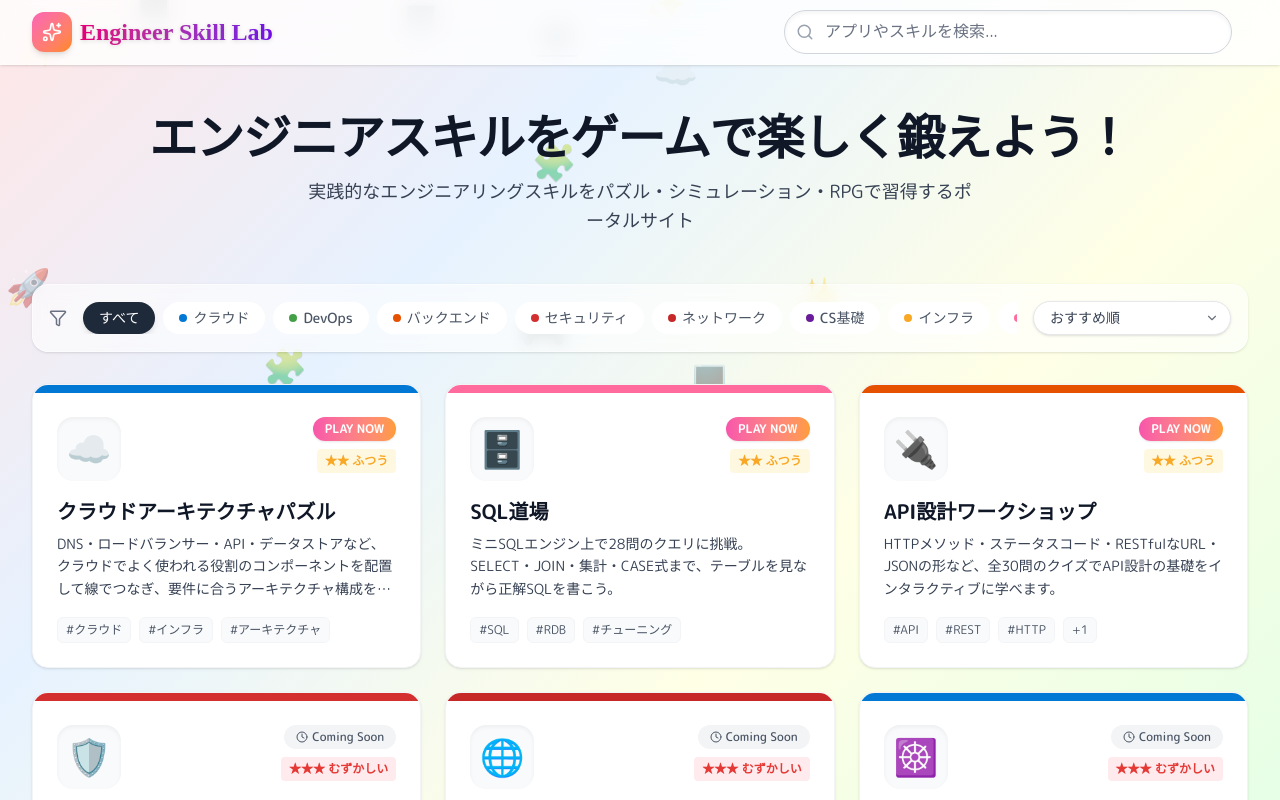
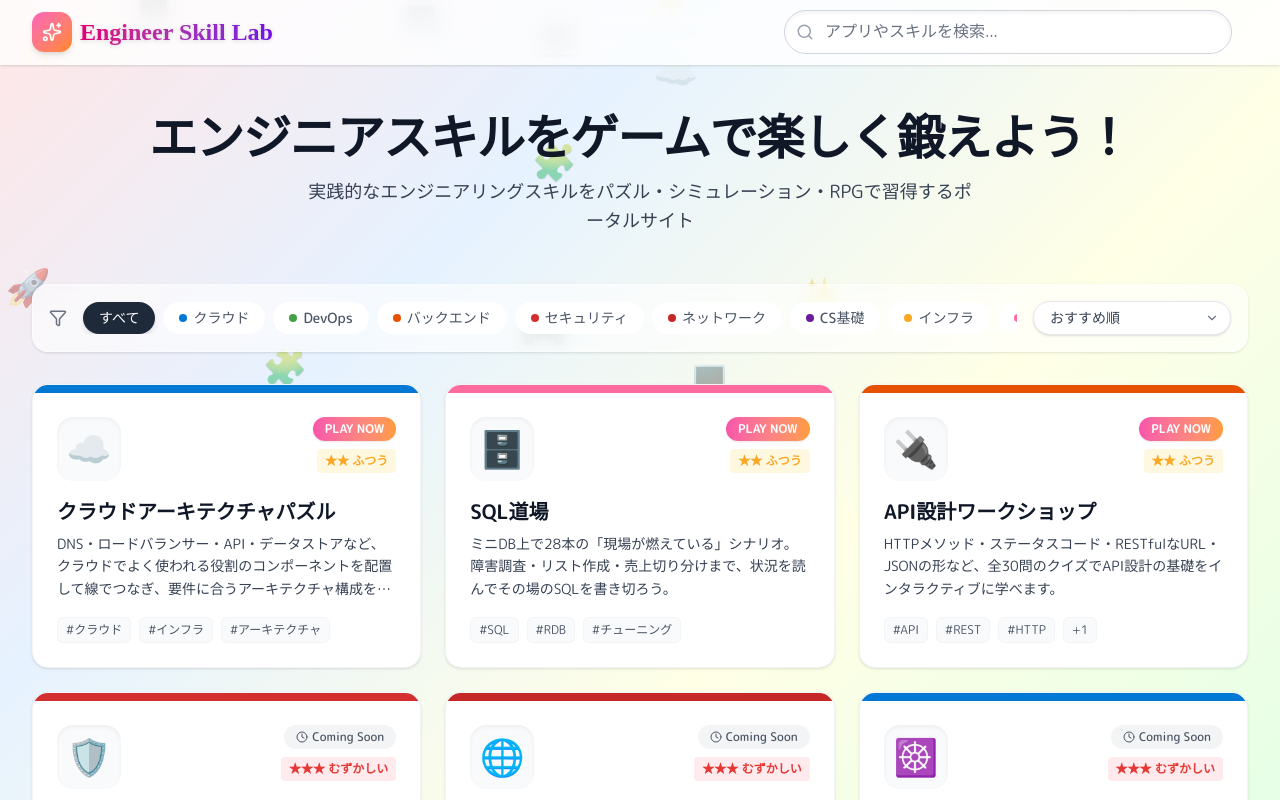
Before and after one commit to nit-kl/Engineer-Skill-Lab, a React (Vite) app: page / in a window 1280 px wide. Shown: the top 800 px of the page. Built offline with nearby package versions, Linux system fonts and the light colour scheme; a web font is replaced by a local one.

Commit message:
SQL道場をシナリオごとに記載

```diff
--- a/src/apps/sql-dojo/challenges.ts
+++ b/src/apps/sql-dojo/challenges.ts
@@ -21,10 +21,11 @@ export const CHALLENGES: Challenge[] = [
   {
     id: 1,
     chapter: 'basics',
-    title: 'はじめてのSELECT',
+    title: '17:47、社員マスタが全社で同じエラーで止まった',
     difficulty: 1,
     description:
-      'employeesテーブルから、名前(name)と年齢(age)を取得してください。',
+      '権限まわりのリリース事故で、人事ポータルの社員マスタが全員まとめて開けない（自分の画面だけの問題ではない）。ロールバック手順は走っているが、それまでのつなぎで経営対応が「登録されている人の最低限の名簿」を求めている。GUIは死んでいるが、緊急用の読取専用SQLコンソールだけは通っており、当番に回ったあなたがここから叩けるのが唯一のルートだ。\n\n' +
+      'employees テーブルから、名前(name)と年齢(age)を取得するSQLを書いてください。',
     tables: ['employees'],
     hint: 'SELECT カラム名, カラム名 FROM テーブル名',
     answer: 'SELECT name, age FROM employees',
@@ -33,10 +34,11 @@ export const CHALLENGES: Challenge[] = [
   {
     id: 2,
     chapter: 'basics',
-    title: 'WHERE句でフィルタ',
+    title: 'リリース直前、開発部だけの人件費を即答せよ',
     difficulty: 1,
     description:
-      'employeesテーブルから、開発部(department_id = 1)のメンバーの名前(name)と給与(salary)を取得してください。',
+      '会計からSlack着信。「開発部(department_id = 1)の給与レンジ、今すぐ」。承認フローが止まっていて、あなたがその場で叩けるのはこのリードオンリーDBだけ。\n\n' +
+      'employees から、開発部のメンバーの名前(name)と給与(salary)を取得してください。',
     tables: ['employees'],
     hint: 'WHERE カラム名 = 値',
     answer: 'SELECT name, salary FROM employees WHERE department_id = 1',
@@ -52,10 +54,11 @@ export const CHALLENGES: Challenge[] = [
   {
     id: 3,
     chapter: 'basics',
-    title: '比較演算子',
+    title: '昇給ラインの急造リスト——450k未満は手当対象？',
     difficulty: 1,
     description:
-      'employeesテーブルから、給与(salary)が450000以上のメンバーの名前(name)と給与(salary)を取得してください。',
+      '労務トラブルを避けるため、「給与が45万円以上の人」を今日中に法務へ送る必要がある。エクスポートが不安定で、生SQL一択。\n\n' +
+      'employees から、給与(salary)が450000以上のメンバーの名前(name)と給与(salary)を取得してください。',
     tables: ['employees'],
     hint: 'WHERE salary >= 値',
     answer: 'SELECT name, salary FROM employees WHERE salary >= 450000',
@@ -71,10 +74,11 @@ export const CHALLENGES: Challenge[] = [
   {
     id: 4,
     chapter: 'basics',
-    title: 'ORDER BYで並べ替え',
+    title: '役員面談で刺される前に「給与トップから並べろ」',
     difficulty: 1,
     description:
-      'employeesテーブルの全員の名前(name)・年齢(age)・給与(salary)を、給与の高い順に取得してください。',
+      '「誰が一番もらっている？」という質問が飛んできた。感覚で答えると火に油。事実ベースで並べ替えた表をその場で出すしかない。\n\n' +
+      'employees の全員について、名前(name)・年齢(age)・給与(salary)を、給与の高い順に取得してください。',
     tables: ['employees'],
     hint: 'ORDER BY カラム名 DESC',
     answer: 'SELECT name, age, salary FROM employees ORDER BY salary DESC',
@@ -89,10 +93,11 @@ export const CHALLENGES: Challenge[] = [
   {
     id: 5,
     chapter: 'basics',
-    title: '複数条件のWHERE',
+    title: '中堅層の待遇見直し——30代で50万未満は誰だ',
     difficulty: 1,
     description:
-      'employeesテーブルから、30歳以上かつ給与(salary)が500000未満のメンバーの名前(name)・年齢(age)・給与(salary)を取得してください。',
+      'タレント流出が話題になっている。人事が「30歳以上かつ給与50万未満」のメンバー名单を今すぐ欲しいと言ってくる。ミスは許されない。\n\n' +
+      'employees から、30歳以上かつ給与(salary)が500000未満の人の名前(name)・年齢(age)・給与(salary)を取得してください。',
     tables: ['employees'],
     hint: 'WHERE age >= 30 AND salary < 500000',
     answer: 'SELECT name, age, salary FROM employees WHERE age >= 30 AND salary < 500000',
@@ -107,10 +112,11 @@ export const CHALLENGES: Challenge[] = [
   {
     id: 6,
     chapter: 'filtering',
-    title: 'LIKEで部分一致',
+    title: 'USB在庫疑惑の拡散前に、論点SKUを名前と単価で囲い込め',
     difficulty: 1,
     description:
-      'productsテーブルから、名前(name)に「USB」を含む商品の名前(name)と価格(price)を取得してください。',
+      'SNSで「USBまわりの在庫がおかしい」という曖昧な噂が流れ始めた。倉庫で実数を数える段階の前に、社内では「そもそもどのSKUが論点か」をマスタで確定させ、販売価格も揃えて広報・受注窓口に即回さないと、根拠なしの否定・肯定どちらも踏み抜く。\n\n' +
+      'products から、名前(name)に「USB」を含む商品の名前(name)と価格(price)を取得してください。',
     tables: ['products'],
     hint: "WHERE name LIKE '%キーワード%'",
     answer: "SELECT name, price FROM products WHERE name LIKE '%USB%'",
@@ -125,10 +131,11 @@ export const CHALLENGES: Challenge[] = [
   {
     id: 7,
     chapter: 'filtering',
-    title: 'INで複数値マッチ',
+    title: '配送センター混乱——電子機器とストレージだけ優先ピック',
     difficulty: 1,
     description:
-      'productsテーブルから、カテゴリ(category)が「電子機器」か「ストレージ」の商品の名前(name)・カテゴリ(category)・価格(price)を取得してください。',
+      'トラック遅延でピッキング指示が乱れた。「電子機器」と「ストレージ」のカテゴリだけ先にリストアップしろ、と現場監督が叫んでいる。\n\n' +
+      'products から、カテゴリ(category)が「電子機器」か「ストレージ」の商品について、名前(name)・カテゴリ(category)・価格(price)を取得してください。',
     tables: ['products'],
     hint: "WHERE category IN ('値1', '値2')",
     answer: "SELECT name, category, price FROM products WHERE category IN ('電子機器', 'ストレージ')",
@@ -143,10 +150,11 @@ export const CHALLENGES: Challenge[] = [
   {
     id: 8,
     chapter: 'filtering',
-    title: 'BETWEENで範囲指定',
+    title: '価格帯バグ疑い、五千〜五万円のSKUを昇順で晒せ',
     difficulty: 2,
     description:
-      'productsテーブルから、価格(price)が5000〜50000の商品の名前(name)と価格(price)を価格昇順で取得してください。',
+      '価格改定バッチの不具合が疑われている。五千円〜五万円のレンジに落ちる商品を、安い順に並べて経理と突き合わせる。お前の手が止まればロールバック不能。\n\n' +
+      'products から、価格(price)が5000〜50000の商品の名前(name)と価格(price)を、価格の昇順で取得してください。',
     tables: ['products'],
     hint: 'WHERE price BETWEEN 下限 AND 上限',
     answer: 'SELECT name, price FROM products WHERE price BETWEEN 5000 AND 50000 ORDER BY price ASC',
@@ -162,9 +170,11 @@ export const CHALLENGES: Challenge[] = [
   {
     id: 9,
     chapter: 'filtering',
-    title: 'DISTINCTで重複排除',
+    title: '出張規程改正、営業に「何地域をカバーしてるか」聞かれた',
     difficulty: 1,
-    description: 'customersテーブルから、重複なく地域(region)の一覧を取得してください。',
+    description:
+      '法務が「顧客の所在地域がすべて把握できているか」と詰めている。重複なく地域の一覧を出せばとりあえず一息つける。\n\n' +
+      'customers テーブルから、重複なく地域(region)の一覧を取得してください。',
     tables: ['customers'],
     hint: 'SELECT DISTINCT カラム名',
     answer: 'SELECT DISTINCT region FROM customers',
@@ -177,10 +187,11 @@ export const CHALLENGES: Challenge[] = [
   {
     id: 10,
     chapter: 'filtering',
-    title: 'AND/ORの組み合わせ',
+    title: '在庫アラート誤爆、周辺機器の閾値だけ切り分けろ',
     difficulty: 2,
     description:
-      'productsテーブルから、カテゴリが「周辺機器」で、かつ在庫(stock)が100以上、または価格(price)が10000以上の商品の名前(name)と価格(price)を取得してください。',
+      '監視が赤転したが、本当に危ないのは「周辺機器」で在庫100以上、または単価1万超——この条件に当たるSKUだけ施策会議に持ち込めと部長命令。\n\n' +
+      'products から、カテゴリが「周辺機器」で、かつ在庫(stock)が100以上、または価格(price)が10000以上の商品の名前(name)と価格(price)を取得してください。',
     tables: ['products'],
     hint: "WHERE category = '...' AND (stock >= ... OR price >= ...)",
     answer:
@@ -198,10 +209,11 @@ export const CHALLENGES: Challenge[] = [
   {
     id: 11,
     chapter: 'filtering',
-    title: 'LIMITで上位N件',
+    title: 'アワード品の代替案、高単価トップ3を今すぐ',
     difficulty: 1,
     description:
-      'productsテーブルから、価格(price)が高い順に上位3件の名前(name)と価格(price)を取得してください。',
+      'ヒット商品が欠品し、顧客VIPへの代替ギフトを即決しなければ契約失効の可能性がある。高い順に3件、社長が待っている。\n\n' +
+      'products から、価格(price)が高い順に上位3件の名前(name)と価格(price)を取得してください。',
     tables: ['products'],
     hint: 'ORDER BY ... DESC LIMIT 数',
     answer: 'SELECT name, price FROM products ORDER BY price DESC LIMIT 3',
@@ -217,10 +229,11 @@ export const CHALLENGES: Challenge[] = [
   {
     id: 12,
     chapter: 'aggregation',
-    title: 'COUNTで数える',
+    title: '避難誘導で紙名簿がない——学年別人数を理事に即答',
     difficulty: 1,
     description:
-      'studentsテーブルから、学年(grade)ごとの生徒数をカウントしてください。カラム名はgrade, countにしてください。',
+      '非常時の避難誘導で「各学年に何人いるか」が求められた。紙の名簿が倉庫に取りに行けない。DBだけが真実。\n\n' +
+      'students から、学年(grade)ごとの生徒数をカウントしてください。カラム名は grade, count にしてください。',
     tables: ['students'],
     hint: 'SELECT カラム, COUNT(*) AS count FROM テーブル GROUP BY カラム',
     answer: 'SELECT grade, COUNT(*) AS count FROM students GROUP BY grade',
@@ -238,10 +251,11 @@ export const CHALLENGES: Challenge[] = [
   {
     id: 13,
     chapter: 'aggregation',
-    title: 'AVG / MAX / MIN',
+    title: 'テスト難易度論争、科目別の平均・最高・最低を数字で黙らせろ',
     difficulty: 2,
     description:
-      'scoresテーブルから、科目(subject_id)ごとの平均点(avg_score)・最高点(max_score)・最低点(min_score)を求めてください。',
+      '保護者会で「数学だけ厳しすぎる」が炎上寸前。科目ごとの平均・最高点・最低点を出さないとあなたの評価が飛ぶ。\n\n' +
+      'scores から、科目(subject_id)ごとの平均点(avg_score)・最高点(max_score)・最低点(min_score)を求めてください。',
     tables: ['scores'],
     hint: 'AVG(score), MAX(score), MIN(score) を GROUP BY で使う',
     answer:
@@ -266,10 +280,11 @@ export const CHALLENGES: Challenge[] = [
   {
     id: 14,
     chapter: 'aggregation',
-    title: 'HAVINGで絞り込み',
+    title: '補習予算争い、平均80点以上の科目だけが助成ライン',
     difficulty: 2,
     description:
-      'scoresテーブルから、科目ごとの平均点(avg_score)を求め、平均が80以上の科目(subject_id)だけを表示してください。',
+      '教委から「平均が一定以上の科目だけ追加予算」と通達。平均が80以上の科目だけを即リスト化し、それ以外は予算ゼロ。\n\n' +
+      'scores から、科目ごとの平均点(avg_score)を求め、平均が80以上の科目(subject_id)だけを表示してください。',
     tables: ['scores'],
     hint: 'HAVING AVG(score) >= 80',
     answer:
@@ -294,10 +309,11 @@ export const CHALLENGES: Challenge[] = [
   {
     id: 15,
     chapter: 'aggregation',
-    title: 'COUNT(DISTINCT)',
+    title: '試験監督トラブル、同一人物の二重計上がないか人数を証明しろ',
     difficulty: 2,
     description:
-      'scoresテーブルから、科目ごとの受験者数を集計してください。カラムはsubject_id, student_countにしてください。',
+      '採点システムの不具合で「同じ生徒が二重にカウントされた」と疑われている。科目ごとに、ユニークな受験者数だけ出せと監査が言い張る。\n\n' +
+      'scores から、科目ごとの受験者数を集計してください。カラムは subject_id, student_count にしてください。',
     tables: ['scores'],
     hint: 'COUNT(DISTINCT student_id)',
     answer:
@@ -317,10 +333,11 @@ export const CHALLENGES: Challenge[] = [
   {
     id: 16,
     chapter: 'aggregation',
-    title: 'SUM + WHERE + ORDER BY',
+    title: '大量キャンセル後の売上修正、完了分だけ顧客別数量を出せ',
     difficulty: 2,
     description:
-      "ordersテーブルから、完了(status='完了')注文の顧客(customer_id)ごとの合計数量(total_qty)を求め、多い順に並べてください。",
+      '決済バッチ事故で倉庫は混乱。「完了」ステータスだけの配送実績を顧客別に合算し、CSが謝罪メールの宛先人数を確定させる。遅延は許されない。\n\n' +
+      "orders から、完了(status='完了')注文の顧客(customer_id)ごとの合計数量(total_qty)を求め、多い順に並べてください。",
     tables: ['orders'],
     hint: 'SUM(quantity) + GROUP BY + ORDER BY ... DESC',
     answer:
@@ -343,10 +360,11 @@ export const CHALLENGES: Challenge[] = [
   {
     id: 17,
     chapter: 'aggregation',
-    title: '部活ごとの人数',
+    title: '部活動バス事故、乗車名簿に部ごとの人数が必要',
     difficulty: 2,
     description:
-      'studentsテーブルから、部活(club)ごとの人数(member_count)を集計してください。NULLの部活は含めなくてOKです。clubとmember_countを出力してください。',
+      '急なバス手配で、部活単位の搭乗者数を今すぐ申告しなければ出発できない。未所属(NULL)は対象外。\n\n' +
+      'students から、部活(club)ごとの人数(member_count)を集計してください。NULLの部活は含めなくてOKです。club と member_count を出力してください。',
     tables: ['students'],
     hint: 'WHERE club IS NOT NULL + GROUP BY club',
     answer:
@@ -367,10 +385,11 @@ export const CHALLENGES: Challenge[] = [
   {
     id: 18,
     chapter: 'joins',
-    title: 'INNER JOINの基本',
+    title: '組織再編PDFが腐った、社員—部署の対応表を今作れ',
     difficulty: 2,
     description:
-      'employeesとdepartmentsをINNER JOINし、社員名(name)と部署名(departmentsのname → dept_name)を取得してください。',
+      '株主総会資料の差し替え期限が30分後。employees と departments を突合し、誰がどの部署かの表を生SQLで復元するしかない。\n\n' +
+      'employees と departments を INNER JOIN し、社員名(name)と部署名(departmentsのname → dept_name)を取得してください。',
     tables: ['employees', 'departments'],
     hint: 'JOIN departments d ON e.department_id = d.id',
     answer:
@@ -389,10 +408,11 @@ export const CHALLENGES: Challenge[] = [
   {
     id: 19,
     chapter: 'joins',
-    title: 'LEFT JOINで欠損発見',
+    title: 'ガバナンス監査、「社員ゼロの部署」は存在するか',
     difficulty: 2,
     description:
-      'departmentsに対してemployeesをLEFT JOINし、社員がいない部署名(name)を見つけてください。',
+      '外部監査法人が「幽霊部署がないか」と迫っている。誰も紐づいていない部署名を一発で突き止めよ。ゼロ件なら即ホッとできる。\n\n' +
+      'departments に対して employees を LEFT JOIN し、社員がいない部署の名前(name)だけを取得してください。',
     tables: ['departments', 'employees'],
     hint: 'LEFT JOIN + WHERE ... IS NULL',
     answer:
@@ -408,10 +428,11 @@ export const CHALLENGES: Challenge[] = [
   {
     id: 20,
     chapter: 'joins',
-    title: '3テーブル結合',
+    title: '成績開示システム障害、生徒×科目の全スコアを即席リスト',
     difficulty: 3,
     description:
-      'students, scores, subjectsを結合して、生徒名(name)・科目名(subjectsのname → subject_name)・点数(score)を取得し、点数の高い順に並べてください。',
+      '保護者サイトが落ち、電話殺到。紙の成績表が間に合わない。生徒名・科目名・点数を結合して、高得点順に並べた緊急表を出せ。\n\n' +
+      'students, scores, subjects を結合し、生徒名(name)・科目名(subjectsのname → subject_name)・点数(score)を取得し、点数の高い順に並べてください。',
     tables: ['students', 'scores', 'subjects'],
     hint: '2回JOINする: scores → students, scores → subjects',
     answer:
@@ -431,10 +452,11 @@ export const CHALLENGES: Challenge[] = [
   {
     id: 21,
     chapter: 'joins',
-    title: 'JOINと集計',
+    title: 'リソース枯渇、誰が何本の案件に手を出す過負荷か突き止めろ',
     difficulty: 3,
     description:
-      'employeesとassignmentsを結合して、社員(name)ごとのプロジェクト数(project_count)を集計し、多い順に並べてください。',
+      '複数プロジェクト同時稼働で現場が疲弊。「誰に何件アサインされているか」を人数で並べ、一番多い人から手を離させる方針が決まった。\n\n' +
+      'employees と assignments を結合し、社員(name)ごとのプロジェクト数(project_count)を集計し、多い順に並べてください。',
     tables: ['employees', 'assignments'],
     hint: 'JOIN + GROUP BY + COUNT + ORDER BY',
     answer:
@@ -456,10 +478,11 @@ export const CHALLENGES: Challenge[] = [
   {
     id: 22,
     chapter: 'joins',
-    title: '注文と商品の結合',
+    title: '配送トラッキングがIDのまま、顧客に説明できる表を',
     difficulty: 2,
     description:
-      'ordersとproductsをproduct_idで結合し、注文ID(ordersのid → order_id)・商品名(productsのname → product_name)・数量(quantity)を取得してください。',
+      '問い合わせ対応で「注文番号と商品名がセットでないと話が進まない」と吠えられる。orders と products を突合し、現場と同じ粒度のリストを出せ。\n\n' +
+      'orders と products を product_id で結合し、注文ID(ordersのid → order_id)・商品名(productsのname → product_name)・数量(quantity)を取得してください。',
     tables: ['orders', 'products'],
     hint: 'JOIN products p ON o.product_id = p.id',
     answer:
@@ -477,10 +500,11 @@ export const CHALLENGES: Challenge[] = [
   {
     id: 23,
     chapter: 'advanced',
-    title: '算術演算で在庫金額',
+    title: '在庫評価の夜間ジョブが失敗、棚卸し金額トップ5を手計算で',
     difficulty: 2,
     description:
-      'productsテーブルから、商品名(name)と在庫金額(stock × price → stock_value)を計算し、在庫金額の高い順に上位5件を取得してください。',
+      '会計システムが落ちている。期末の在庫評価は stock×price で上から5件、経理が電話で待っている。ミスればあなたの責任になる。\n\n' +
+      'products から、商品名(name)と在庫金額(stock × price → stock_value)を計算し、在庫金額の高い順に上位5件を取得してください。',
     tables: ['products'],
     hint: 'SELECT name, stock * price AS stock_value ...',
     answer:
@@ -497,10 +521,11 @@ export const CHALLENGES: Challenge[] = [
   {
     id: 24,
     chapter: 'advanced',
-    title: 'CASE式で成績ランク',
+    title: '奨学金判定バッチが停止、閾値でラベルを即席で付け直せ',
     difficulty: 3,
     description:
-      "scoresテーブルから、student_id, subject_id, score と、90点以上なら'優'、70点以上なら'良'、それ以外は'可'を grade_label カラムで表示してください。",
+      '夜間バッチが死んだ。手動でもいいから全スコアに優・良・可を振れと学務が怒鳴る。基準は90/70で固定。\n\n' +
+      "scores から、student_id, subject_id, score と、90点以上なら'優'、70点以上なら'良'、それ以外は'可'を grade_label カラムで表示してください。",
     tables: ['scores'],
     hint: "CASE WHEN score >= 90 THEN '優' ...",
     answer:
@@ -520,10 +545,11 @@ export const CHALLENGES: Challenge[] = [
   {
     id: 25,
     chapter: 'advanced',
-    title: 'NULLの扱い',
+    title: '部活勧誘のミス登録、未所属の生徒だけ今夜リストアップ',
     difficulty: 2,
     description:
-      'studentsテーブルから、部活(club)が未登録(NULL)の生徒の名前(name)と学年(grade)を取得してください。',
+      '部活顧問が「未所属の子にだけ案内メールを送る」と暴走。club が NULL の生徒を漏らすとクレームになる。\n\n' +
+      'students から、部活(club)が未登録(NULL)の生徒の名前(name)と学年(grade)を取得してください。',
     tables: ['students'],
     hint: 'WHERE club IS NULL',
     answer: 'SELECT name, grade FROM students WHERE club IS NULL',
@@ -536,10 +562,11 @@ export const CHALLENGES: Challenge[] = [
   {
     id: 26,
     chapter: 'advanced',
-    title: 'レビュー分析',
+    title: '信頼できる商品だけ広告に載せろ——評価と件数を平均の高い順で',
     difficulty: 3,
     description:
-      'reviewsとproductsを結合し、商品名(name)ごとの平均評価(avg_rating)とレビュー数(review_count)を求め、平均評価の高い順に並べてください。',
+      '炎上を避けるため、「平均評価が高く、レビュー件数も把握できた商品」からバナーを出す方針に急転換。商品名ごとに平均評価と件数を集計し、評価が高い順に並べて会議に持ち込め。\n\n' +
+      'reviews と products を結合し、商品名(name)ごとの平均評価(avg_rating)とレビュー数(review_count)を求め、平均評価の高い順に並べてください。',
     tables: ['reviews', 'products'],
     hint: 'JOIN + GROUP BY + AVG + COUNT + ORDER BY DESC',
     answer:
@@ -566,10 +593,11 @@ export const CHALLENGES: Challenge[] = [
   {
     id: 27,
     chapter: 'advanced',
-    title: 'CASE式で価格帯分類',
+    title: '値引きキャンペーン設計が白紙、価格帯ラベルを一括生成',
     difficulty: 3,
     description:
-      "productsテーブルから、商品名(name)と、price < 5000 なら'低価格'、< 50000 なら'中価格'、それ以外なら'高価格'を price_range カラムで表示してください。",
+      '朝礼で「低・中・高の3帯に分けて施策を組め」と突き落とされた。定義は既定の閾値だけ。Excelは禁止、DB直叩き。\n\n' +
+      "products から、商品名(name)と、price < 5000 なら'低価格'、< 50000 なら'中価格'、それ以外なら'高価格'を price_range カラムで表示してください。",
     tables: ['products'],
     hint: "CASE WHEN price < 5000 THEN '低価格' ...",
     answer:
@@ -591,10 +619,11 @@ export const CHALLENGES: Challenge[] = [
   {
     id: 28,
     chapter: 'advanced',
-    title: '売上レポート',
+    title: '決算直前、完了済みの顧客別粗利を今この画面で出せ',
     difficulty: 3,
     description:
-      "orders, products, customersを結合し、完了(status='完了')注文の顧客名(customersのname → customer_name)ごとの合計売上金額(quantity × price → total_amount)を集計し、金額の高い順に並べてください。",
+      '取締役会が15分後に始まる。「どの顧客が一番買っているか」を完了注文だけで数字で言えとCFOが睨んでいる。join漏れは即詰み。\n\n' +
+      "orders, products, customers を結合し、完了(status='完了')注文の顧客名(customersのname → customer_name)ごとの合計売上金額(quantity × price → total_amount)を集計し、金額の高い順に並べてください。",
     tables: ['orders', 'products', 'customers'],
     hint: '3テーブルJOIN + WHERE + SUM(o.quantity * p.price) + GROUP BY + ORDER BY',
     answer:
--- a/src/data.ts
+++ b/src/data.ts
@@ -16,7 +16,7 @@ export const appsData: SkillApp[] = [
     id: 'sql-dojo',
     title: 'SQL道場',
     description:
-      'ミニSQLエンジン上で28問のクエリに挑戦。SELECT・JOIN・集計・CASE式まで、テーブルを見ながら正解SQLを書こう。',
+      'ミニDB上で28本の「現場が燃えている」シナリオ。障害調査・リスト作成・売上切り分けまで、状況を読んでその場のSQLを書き切ろう。',
     category: 'データベース',
     difficulty: 2,
     status: 'available',
```
Also changed, not shown: src/apps/sql-dojo/App.tsx (+8 -4 lines), src/apps/sql-dojo/dojoData.ts (+35 -5 lines).
